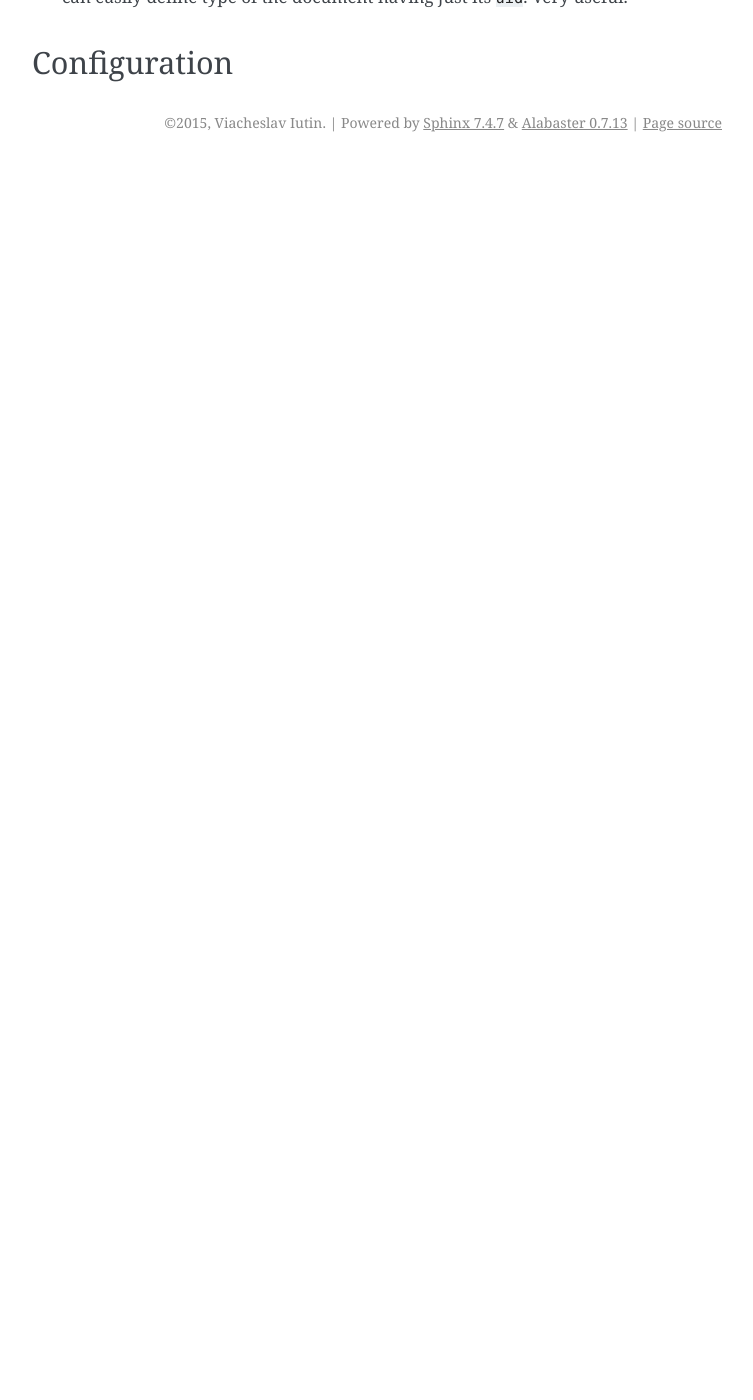
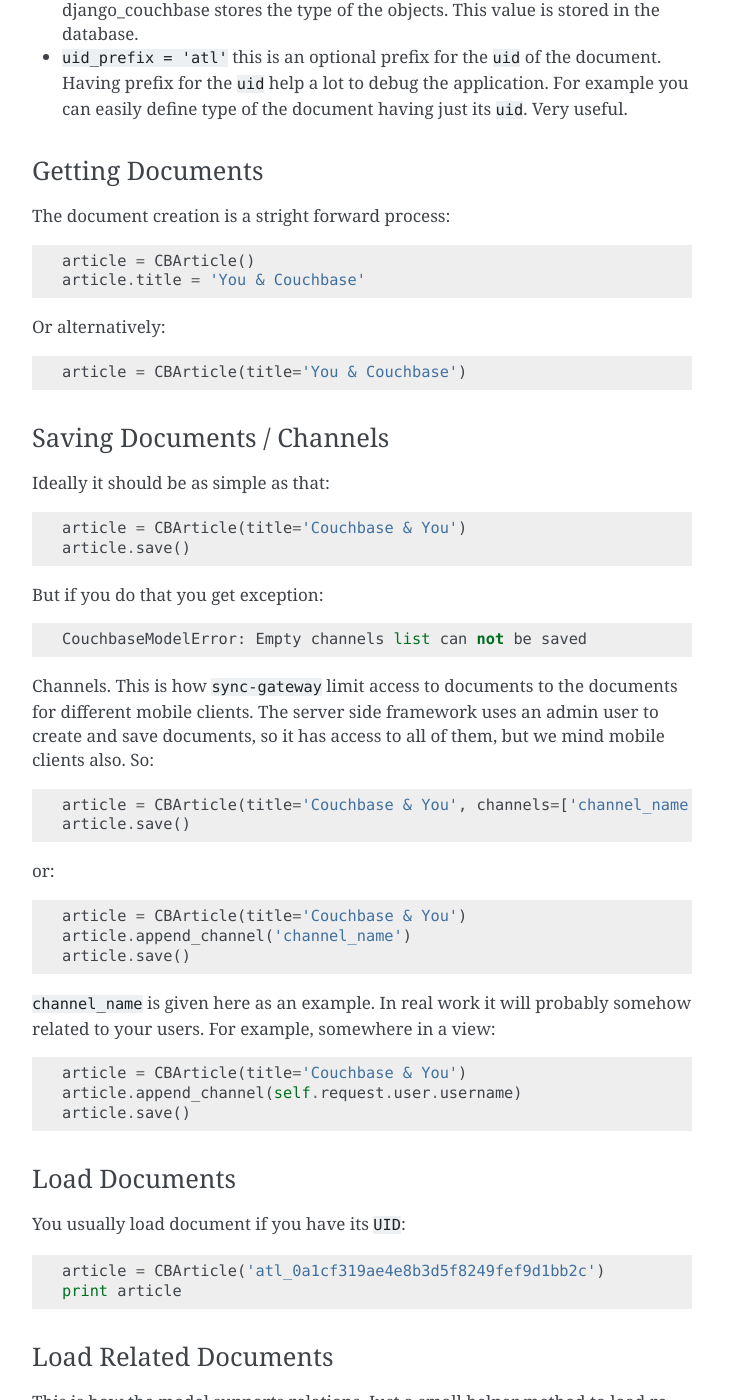
Before and after one commit to smarttradeapp/django_cbtools, a Sphinx documentation site: the page built from docs/tutorial.rst, in a window 1280 px wide and 1400 px high, scrolled down 1068 px. Shown: the whole window, without its empty margins (388-1141 px from the left). Built offline with Sphinx 7.4.7, drawn with Linux system fonts in a browser that asks for light colours; before the commit the page ends 1230 px from its top, so only the background shows below that; some of the changed text lies outside the part shown.

Commit message:
docs: loading docs

```diff
--- a/docs/index.rst
+++ b/docs/index.rst
@@ -6,6 +6,7 @@
 .. toctree::
    :maxdepth: 2
 
+   installation
    tutorial
 
 
--- a/docs/tutorial.rst
+++ b/docs/tutorial.rst
@@ -18,7 +18,13 @@
 with almost all the benefits they have: can be validated with django forms and have fields
 all sort of field you are used to have.
 
+
+Creating Model
+==============
+
 Typical couchbase model class looks like that::
+
+    from django_couchnase.models import CouchbaseModel
 
     class CBArticle (CouchbaseModel):
         class Meta:
@@ -48,5 +54,94 @@
   can easily define type of the document having just its ``uid``. Very useful.
 
 
-Configuration
-=============
+Getting Documents
+-----------------
+
+The document creation is a stright forward process::
+
+    article = CBArticle()
+    article.title = 'You & Couchbase'
+
+Or alternatively::
+
+    article = CBArticle(title='You & Couchbase')
+
+
+Saving Documents / Channels
+---------------------------
+
+Ideally it should be as simple as that::
+
+    article = CBArticle(title='Couchbase & You')
+    article.save()
+
+But if you do that you get exception::
+
+    CouchbaseModelError: Empty channels list can not be saved
+
+Channels. This is how ``sync-gateway`` limit access to documents
+to the documents for different mobile clients. The server side
+framework uses an admin user to create and save documents, so it has
+access to all of them, but we mind mobile clients also. So::
+
+    article = CBArticle(title='Couchbase & You', channels=['channel_name'])
+    article.save()
+
+or::
+
+    article = CBArticle(title='Couchbase & You')
+    article.append_channel('channel_name')
+    article.save()
+
+``channel_name`` is given here as an example. In real work it will
+probably somehow related to your users. For example, somewhere in a view::
+
+    article = CBArticle(title='Couchbase & You')
+    article.append_channel(self.request.user.username)
+    article.save()
+
+
+Load Documents
+--------------
+
+You usually load document if you have its ``UID``::
+
+    article = CBArticle('atl_0a1cf319ae4e8b3d5f8249fef9d1bb2c')
+    print article
+
+
+Load Related Documents
+----------------------
+
+This is how the model supports relations. Just a small helper method to load
+related object. In our example above it's an ``author`` document::
+
+    from django_couchbase.model import load_related_objects
+
+    article = CBArticle('atl_0a1cf319ae4e8b3d5f8249fef9d1bb2c')
+    load_related_objects([article], 'author', CBAuthor)
+    print article.author
+
+The function above just create another instance variable ``author`` with  loaded
+``CBAuthor`` document. By default it will check for ``UID`` in a filed with name
+``author_uid``.
+
+Please note, the function will make only one request to couchbase to load all
+the related documents for the given documents.
+
+
+Couchbase Indexes
+=================
+
+Coming soon...
+
+Creating Indexes
+----------------
+
+Coming soon...
+
+
+Index Helper Functions
+----------------------
+
+Coming soon...
```
Also changed, not shown: docs/installation.rst (added, +7 -0 lines).
